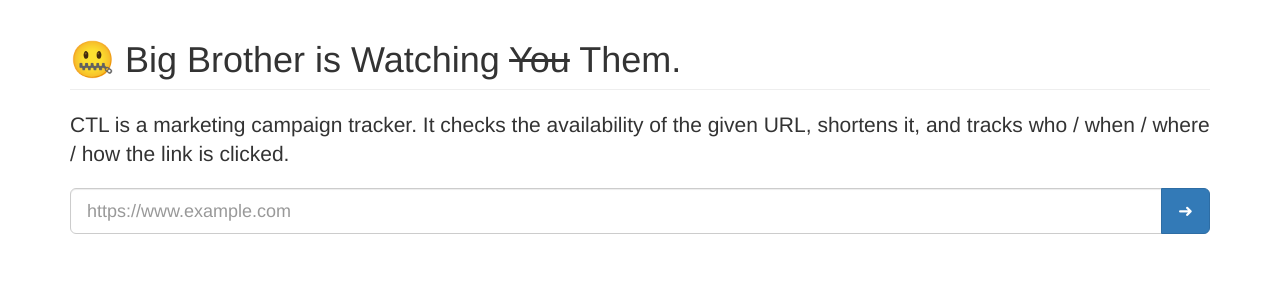
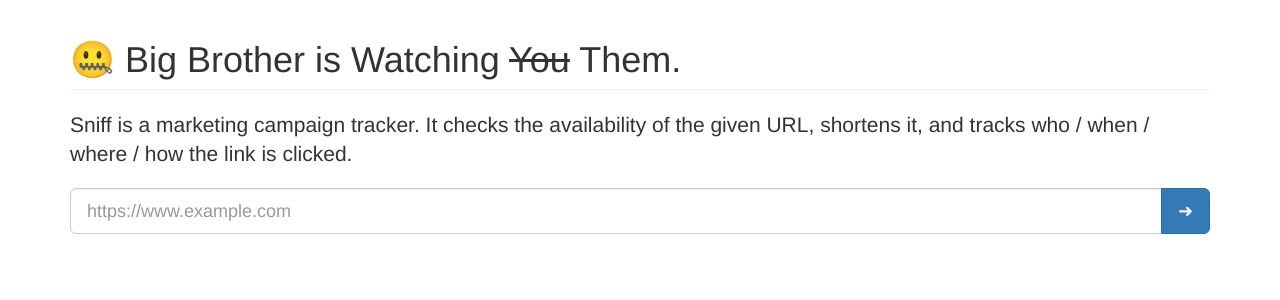
Before and after one commit to nervouna/Sniff, a Flask app: page / in a window 1280 px wide. Shown: the top 300 px of the page. Run offline with Flask 2, Linux system fonts and the light colour scheme; some libraries are stand-ins or nearby versions.

Commit message:
feat: be cute

```diff
--- a/templates/index.html
+++ b/templates/index.html
@@ -12,7 +12,7 @@
 
       <header>
         <h1 class="page-header">🤐 Big Brother is Watching <del>You</del> Them.</h1>
-        <p class="lead">CTL is a marketing campaign tracker. It checks the availability of the given URL, shortens it, and tracks who / when / where / how the link is clicked.</p>
+        <p class="lead">Sniff is a marketing campaign tracker. It checks the availability of the given URL, shortens it, and tracks who / when / where / how the link is clicked.</p>
       </header>
 
       <section>
```
Also changed, not shown: README.md.
